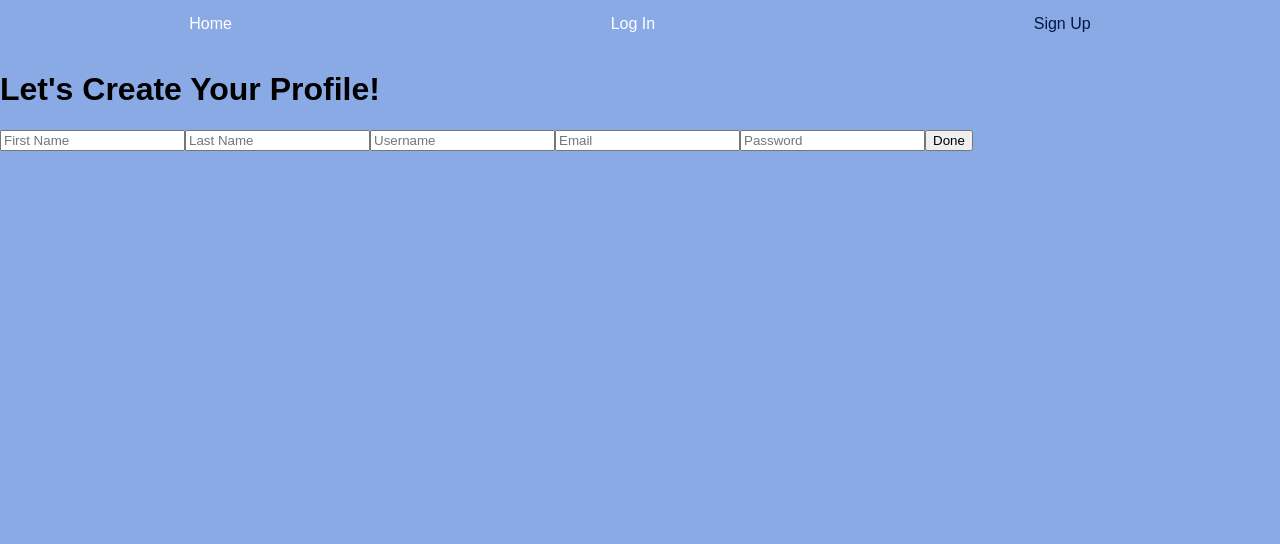
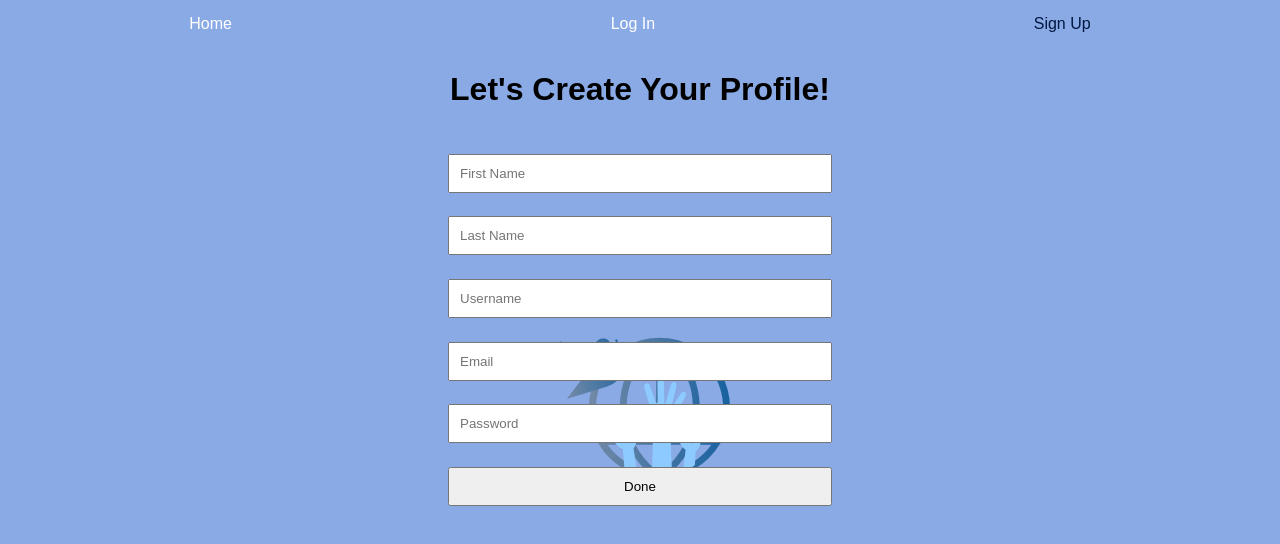
Before and after one commit to coordinatorstory/coordinatorstory-frontend, a React (Create React App) app: page /signup in a window 1280 px wide. Shown: the top 544 px of the page. Built offline with nearby package versions, Linux system fonts and the light colour scheme; no server answers.

Commit message:
fixed register problem, added style to register view

```diff
--- a/src/components/Register.js
+++ b/src/components/Register.js
@@ -1,5 +1,5 @@
 import React from 'react'
-
+import './styles/Register.css'
 import { register } from '../actions/register'
 import { connect } from 'react-redux'
 
@@ -23,7 +23,7 @@ class Register extends React.Component {
 
     register = event => {
         event.preventDefault()
-        // this.props.register(this.state)
+        this.props.register(this.state)
         // if (this.props.status === 201) this.setState({
         //     username: "",
         //     email: "",
@@ -37,10 +37,9 @@ class Register extends React.Component {
         console.log(this.props.status)
 
         return (
-        <div>
+        <div className="register-view">
             <h1>Let's Create Your Profile!</h1>
             <form>
-
                 <input
                     type='text'
                     placeholder='First Name'
@@ -49,8 +48,6 @@ class Register extends React.Component {
                     onChange={this.editRegisterForm}
                     name='first_name'
                 />
-
-
                 <input
                     type='text'
                     placeholder='Last Name'
--- /dev/null
+++ b/src/components/styles/Register.css
@@ -0,0 +1,20 @@
+.register-view {
+    text-align: center;
+
+}
+
+.register-view form {
+    display: flex;
+    justify-content: space-evenly;
+    align-items: stretch;
+    flex-direction: column;
+    height: 400px;
+    /* background: white; */
+    min-width: 300px;
+    width: 30%;
+    margin: auto;
+}
+
+.register-view form input, button, p {
+    padding: 10px;
+}
```
